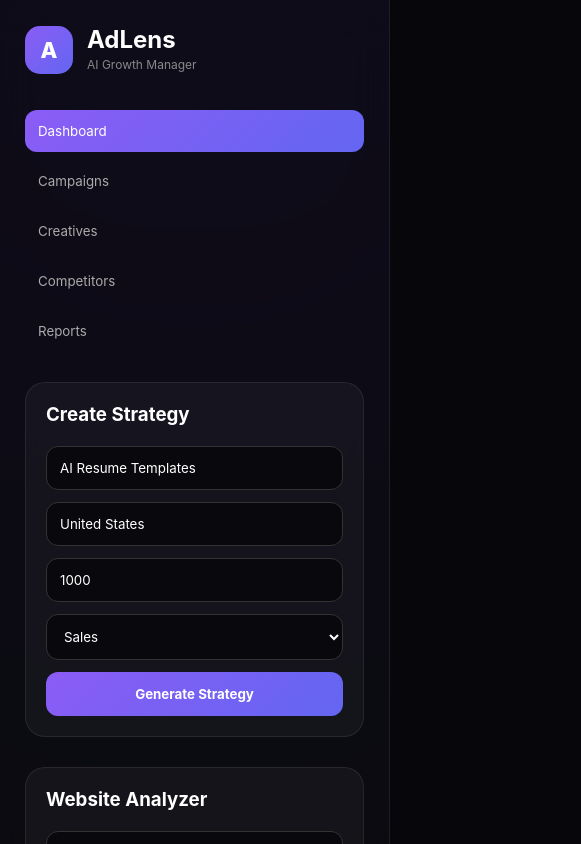
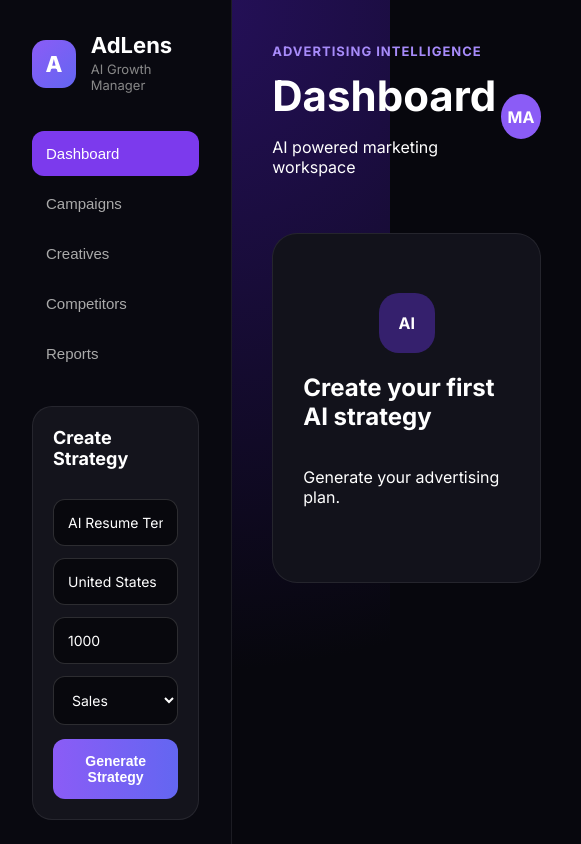
Before and after one commit to ali340611/adlens, a Next.js app in the folder frontend/: page / in a window 390 px wide. Shown: the top 844 px of the page, 581 px wide, since content can reach past the window. Built offline with nearby package versions, Linux system fonts and the light colour scheme.

Commit message:
fix premium dark inputs

```diff
--- a/frontend/app/globals.css
+++ b/frontend/app/globals.css
@@ -1,117 +1,92 @@
-* {
-  box-sizing: border-box;
+@import url('https://fonts.googleapis.com/css2?family=Inter:wght@400;500;600;700;800&display=swap');
+
+
+*{
+  box-sizing:border-box;
 }
 
 
-html,
-body {
+body{
 
   margin:0;
 
-  padding:0;
-
-  background:#07070b;
+  background:#07070d;
 
   color:white;
 
-  font-family:
-  Inter,
-  Arial,
-  sans-serif;
+  font-family:Inter,Arial,sans-serif;
 
 }
 
 
 
-button,
-input,
-select {
 
-  font-family:inherit;
+.dashboard{
 
-}
-
-
-
-.dashboard {
+  display:flex;
 
   min-height:100vh;
 
-  display:flex;
-
   background:
-
   radial-gradient(
     circle at top,
-    #25104d,
-    #07070b 45%
+    #25105a,
+    #07070d 45%
   );
 
 }
 
 
 
-/* SIDEBAR */
 
-
-.sidebar {
+.sidebar{
 
   width:320px;
 
-  padding:25px;
+  padding:32px;
 
-  background:
+  background:#090910;
 
-  rgba(12,12,18,.85);
-
-  border-right:
-
-  1px solid
-  rgba(255,255,255,.08);
-
-  backdrop-filter:
-
-  blur(20px);
+  border-right:1px solid rgba(255,255,255,.08);
 
 }
 
 
 
-.logo-area {
+
+
+.logo-area{
 
   display:flex;
 
   align-items:center;
 
-  gap:14px;
+  gap:15px;
 
   margin-bottom:35px;
 
 }
 
 
-
-.logo-mark {
+.logo-mark{
 
   width:48px;
 
   height:48px;
 
-  border-radius:15px;
+  border-radius:14px;
 
-  display:flex;
-
-  justify-content:center;
-
-  align-items:center;
-
-  background:
-
-  linear-gradient(
+  background:linear-gradient(
     135deg,
     #8b5cf6,
     #6366f1
   );
+
+  display:flex;
+
+  align-items:center;
+
+  justify-content:center;
 
   font-size:22px;
 
@@ -121,21 +96,22 @@ select {
 
 
 
-.logo-area h2 {
+.logo-area h2{
 
 margin:0;
+
+font-size:22px;
 
 }
 
 
-
-.logo-area p {
+.logo-area p{
 
 margin:3px 0;
 
 color:#888;
 
-  font-size:12px;
+font-size:13px;
 
 }
 
@@ -143,43 +119,36 @@ select {
 
 
 
-.menu {
+.menu button{
 
-  display:flex;
+width:100%;
 
-  flex-direction:column;
+background:none;
 
-  gap:8px;
+border:0;
+
+color:#aaa;
+
+text-align:left;
+
+padding:14px;
+
+border-radius:12px;
+
+cursor:pointer;
+
+font-size:15px;
+
+margin-bottom:5px;
 
 }
 
 
 
-.menu button {
+.menu button:hover,
+.menu button.active{
 
-  padding:13px;
-
-  border:none;
-
-  border-radius:12px;
-
-  background:transparent;
-
-  color:#aaa;
-
-  text-align:left;
-
-  cursor:pointer;
-
-}
-
-
-
-.menu button:hover {
-
-  background:
-
-  rgba(255,255,255,.06);
+background:#7c3aed;
 
 color:white;
 
@@ -187,112 +156,96 @@ select {
 
 
 
-.menu button.active {
-
-  background:
-
-  linear-gradient(
-    135deg,
-    #8b5cf6,
-    #6366f1
-  );
-
-  color:white;
-
-}
-/* SIDE FORM */
 
 
-.side-box {
 
-  margin-top:30px;
+
+.side-box{
+
+background:#14141c;
+
+border:1px solid rgba(255,255,255,.08);
 
 padding:20px;
 
 border-radius:20px;
 
-  background:
-
-  rgba(255,255,255,.04);
-
-
-  border:
-
-  1px solid
-  rgba(255,255,255,.08);
+margin-top:25px;
 
 }
 
 
 
-.side-box h3 {
+
+.side-box h3{
 
 margin-top:0;
 
-  margin-bottom:20px;
+font-size:18px;
 
 }
 
 
 
-.side-box input,
-.side-box select {
+
+input,
+select,
+textarea{
+
 
 width:100%;
 
-  padding:13px;
+background:#08080d !important;
 
-  margin-bottom:12px;
+color:#fff !important;
+
+border:1px solid rgba(255,255,255,.15);
 
 border-radius:12px;
 
-  border:
+padding:14px;
 
-  1px solid
-  #333;
+font-size:14px;
 
-  background:#09090d;
+margin-top:12px;
 
-  color:white;
+outline:none;
+
+font-family:Inter,sans-serif;
 
 }
 
 
 
-.side-box input:focus,
-.side-box select:focus {
+textarea{
 
-  outline:none;
+height:150px;
 
-  border-color:#8b5cf6;
+resize:none;
+
+line-height:1.5;
 
 }
 
 
 
-.side-box button {
+textarea::placeholder,
+input::placeholder{
 
-  width:100%;
+color:#777;
 
-  padding:14px;
+}
 
-  border:none;
 
-  border-radius:12px;
 
-  cursor:pointer;
+input:focus,
+textarea:focus,
+select:focus{
 
-  color:white;
+border-color:#8b5cf6;
 
-  font-weight:700;
-
-  background:
-
-  linear-gradient(
-    135deg,
-    #8b5cf6,
-    #6366f1
-  );
+box-shadow:
+0 0 0 3px rgba(139,92,246,.2);
 
 }
 
@@ -300,20 +253,52 @@ select {
 
 
 
-/* MAIN AREA */
+.side-box button{
 
+width:100%;
 
-.main-area {
+margin-top:14px;
 
-  flex:1;
+padding:14px;
 
-  padding:35px;
+border:0;
+
+border-radius:12px;
+
+background:
+linear-gradient(
+90deg,
+#8b5cf6,
+#6366f1
+);
+
+color:white;
+
+font-weight:700;
+
+cursor:pointer;
+
+font-size:14px;
 
 }
 
 
 
-.topbar {
+
+
+.main-area{
+
+flex:1;
+
+padding:40px;
+
+}
+
+
+
+
+
+.topbar{
 
 display:flex;
 
@@ -321,17 +306,15 @@ select {
 
 align-items:center;
 
-  margin-bottom:35px;
-
 }
 
 
 
-.label {
+.label{
 
 color:#a78bfa;
 
-  font-size:12px;
+font-size:13px;
 
 font-weight:700;
 
@@ -340,8 +323,7 @@ select {
 }
 
 
-
-.topbar h1 {
+.topbar h1{
 
 font-size:42px;
 
@@ -351,15 +333,7 @@ select {
 
 
 
-.topbar p {
-
-  color:#999;
-
-}
-
-
-
-.avatar {
+.avatar{
 
 width:45px;
 
@@ -383,43 +357,33 @@ select {
 
 
 
-/* CARDS */
+.card{
 
+margin-top:40px;
 
-.card {
+background:#12121b;
 
-  background:
+border:1px solid rgba(255,255,255,.08);
 
-  rgba(18,18,25,.8);
-
-
-  border:
-
-  1px solid
-  rgba(255,255,255,.08);
-
-
-  border-radius:26px;
-
+border-radius:25px;
 
 padding:30px;
-
-
-  box-shadow:
-
-  0 20px 60px
-
-  rgba(0,0,0,.35);
 
 }
 
 
 
-.card-header {
+
+
+.empty{
+
+height:350px;
 
 display:flex;
 
-  justify-content:space-between;
+flex-direction:column;
+
+justify-content:center;
 
 align-items:center;
 
@@ -427,150 +391,17 @@ select {
 
 
 
-.badge {
 
-  padding:8px 14px;
+
+.empty-icon{
+
+background:#35206d;
+
+padding:20px;
 
 border-radius:20px;
 
-  background:
-
-  rgba(139,92,246,.15);
-
-  color:#c4b5fd;
-
-  font-size:12px;
-
-}
-
-
-
-.empty {
-
-  height:500px;
-
-  display:flex;
-
-  flex-direction:column;
-
-  align-items:center;
-
-  justify-content:center;
-
-  text-align:center;
-
-}
-
-
-
-.empty-icon {
-
-  width:70px;
-
-  height:70px;
-
-  border-radius:22px;
-
-  display:flex;
-
-  align-items:center;
-
-  justify-content:center;
-
-  background:
-
-  rgba(139,92,246,.2);
-
-  font-size:24px;
-
-  margin-bottom:20px;
-
-}
-/* STRATEGY GRID */
-
-
-.grid {
-
-  display:grid;
-
-  grid-template-columns:
-
-  2fr 1fr;
-
-  gap:25px;
-
-  margin-top:25px;
-
-}
-
-
-
-.channel {
-
-  margin-top:18px;
-
-  padding:18px;
-
-  background:#09090d;
-
-  border-radius:18px;
-
-  border:
-
-  1px solid
-  rgba(255,255,255,.08);
-
-}
-
-
-
-.channel-top {
-
-  display:flex;
-
-  justify-content:space-between;
-
-}
-
-
-
-.bar {
-
-  height:8px;
-
-  background:#222;
-
-  border-radius:20px;
-
-  overflow:hidden;
-
-  margin:14px 0;
-
-}
-
-
-
-.bar div {
-
-  height:100%;
-
-  border-radius:20px;
-
-  background:
-
-  linear-gradient(
-    90deg,
-    #8b5cf6,
-    #ec4899
-  );
-
-}
-
-
-
-.channel small {
-
-  color:#999;
+font-weight:700;
 
 }
 
@@ -578,275 +409,15 @@ select {
 
 
 
-/* SCORE */
-
-
-.score {
-
-  text-align:center;
-
-}
-
-
-
-.circle {
-
-  width:170px;
-
-  height:170px;
-
-  margin:35px auto;
-
-  border-radius:50%;
-
-
-  display:flex;
-
-  justify-content:center;
-
-  align-items:center;
-
-
-  font-size:55px;
-
-  font-weight:800;
-
-
-  background:
-
-  radial-gradient(
-    circle,
-    #8b5cf6,
-    #111
-  );
-
-
-}
-
-
-
-
-/* CAMPAIGNS */
-
-
-.campaign-grid {
-
-  display:grid;
-
-  grid-template-columns:
-
-  repeat(2,1fr);
-
-  gap:20px;
-
-  margin-top:25px;
-
-}
-
-
-
-.campaign-card {
-
-  padding:25px;
-
-  background:#09090d;
-
-  border-radius:20px;
-
-  border:
-
-  1px solid
-  rgba(255,255,255,.08);
-
-}
-
-
-
-.campaign-card span {
-
-  color:#a78bfa;
-
-}
-
-
-
-
-
-/* CREATIVES */
-
-
-.creative-grid {
-
-  display:grid;
-
-  grid-template-columns:
-
-  repeat(3,1fr);
-
-  gap:15px;
-
-  margin-top:25px;
-
-}
-
-
-
-.creative-grid button {
-
-  padding:25px;
-
-  border-radius:18px;
-
-  border:
-
-  1px solid
-  rgba(255,255,255,.1);
-
-  background:#09090d;
-
-  color:white;
-
-  cursor:pointer;
+button{
 
 transition:.2s;
 
 }
 
 
+button:hover{
 
-.creative-grid button:hover {
-
-  transform:translateY(-4px);
-
-  border-color:#8b5cf6;
+transform:translateY(-2px);
 
 }
-
-
-
-
-
-/* COMPETITOR */
-
-
-.competitor-box {
-
-  display:grid;
-
-  grid-template-columns:
-
-  repeat(3,1fr);
-
-  gap:20px;
-
-  margin-top:25px;
-
-}
-
-
-
-.competitor-box div {
-
-  padding:25px;
-
-  background:#09090d;
-
-  border-radius:20px;
-
-}
-
-
-
-
-
-/* REPORTS */
-
-
-.stats {
-
-  display:grid;
-
-  grid-template-columns:
-
-  repeat(3,1fr);
-
-  gap:20px;
-
-  margin-top:25px;
-
-}
-
-
-
-.stats div {
-
-  padding:25px;
-
-  background:#09090d;
-
-  border-radius:20px;
-
-}
-
-
-
-.stats span {
-
-  color:#999;
-
-}
-
-
-
-.stats strong {
-
-  display:block;
-
-  margin-top:10px;
-
-  font-size:30px;
-
-}
-
-
-
-
-
-/* MOBILE */
-
-
-@media(max-width:900px){
-
-
-.dashboard{
-
-  display:block;
-
-}
-
-
-.sidebar{
-
-  width:100%;
-
-}
-
-
-.grid{
-
-  grid-template-columns:1fr;
-
-}
-
-
-.campaign-grid,
-.creative-grid,
-.competitor-box,
-.stats{
-
-  grid-template-columns:1fr;
-
-}
-
-
-}
```
Lines whose indentation alone changed are shown as unchanged.
